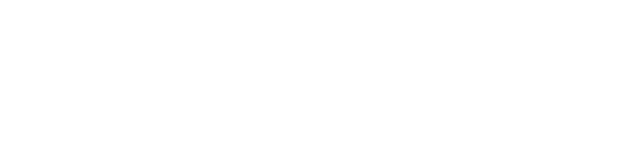
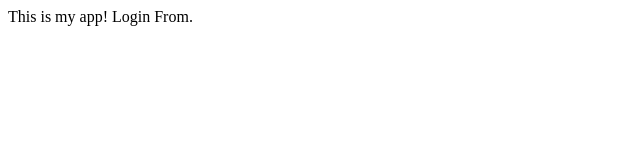
Before and after one commit to angelayknz/Git_Repo, a plain HTML site: page index.html in a window 1280 px wide. Shown: the whole page, without its empty margins (0-640 px from the left). Drawn offline with Linux system fonts and the light colour scheme.

Commit message:
login form

```diff
--- /dev/null
+++ b/dr2/app2.js
@@ -0,0 +1 @@
+console.log(123)
--- a/index.html
+++ b/index.html
@@ -6,5 +6,7 @@
     <meta name="viewport" content="width=device-width, initial-scale=1.0" />
     <title>This is my app!</title>
   </head>
-  <body></body>
+  <body>
+    This is my app! Login From.
+  </body>
 </html>
```
Also changed, not shown: login.html (added, +1 -0 lines), log.txt (added).
